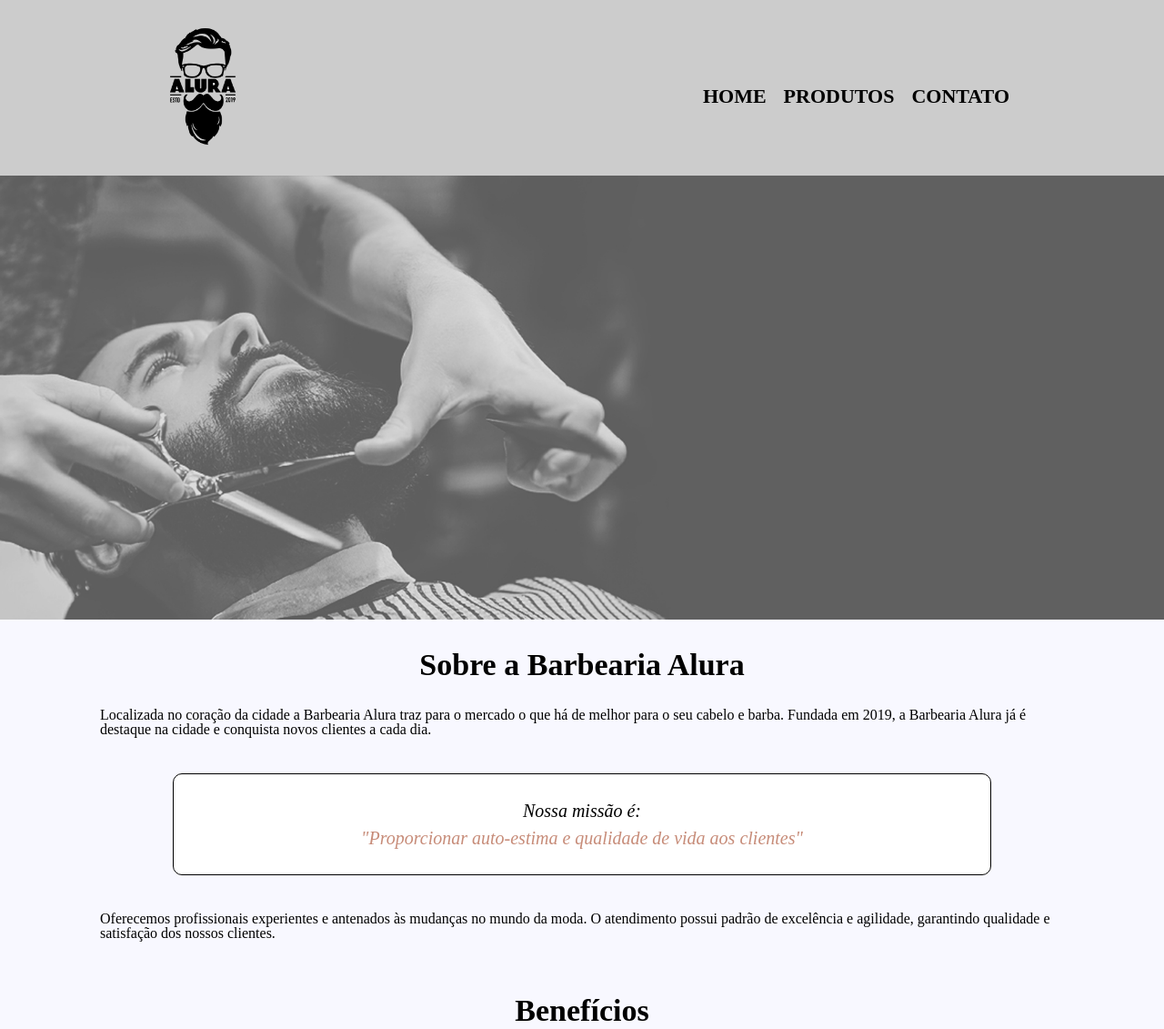
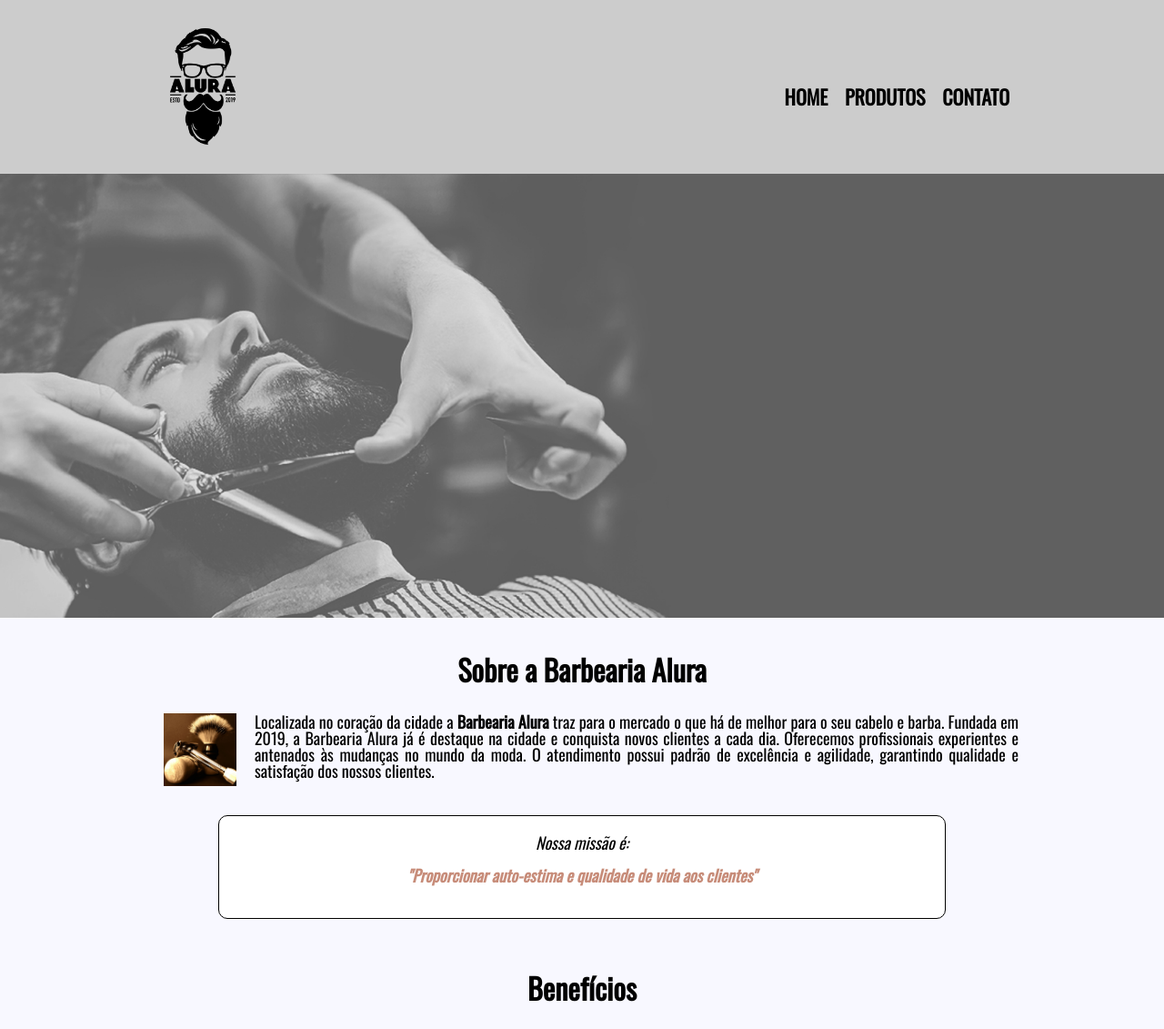
Before and after one commit to martafarias0/barbearia-alura, a plain HTML site: page index.html in a window 1280 px wide. Shown: the top 1131 px of the page at 91% size. Drawn offline with nearby package versions, Linux system fonts and the light colour scheme.

Commit message:
aperfeiçoo a página inicial

```diff
--- a/index.html
+++ b/index.html
@@ -5,6 +5,10 @@
 		<title>Barbearia Alura</title>
 		<link rel="stylesheet" href="reset.css">
 		<link rel="stylesheet" href="style-HOME.css">
+		<link rel="preconnect" href="https://fonts.googleapis.com">
+		<link rel="preconnect" href="https://fonts.gstatic.com" crossorigin>
+		<link href="https://fonts.googleapis.com/css2?family=Oswald:wght@200;300;400&display=swap" rel="stylesheet">
+
 	</head>
 
 	<body>
@@ -22,21 +26,23 @@
 				</nav>
 			</div>
 		</header>
-			<img id="banner" src="banner2.jpg">
+			<img class="banner" src="banner2.jpg">
 		<main>
-			<div class="principal">
-				<h2 class="titulo-centralizado">Sobre a Barbearia Alura</h2>
-
-				<p>Localizada no coração da cidade a <strong>Barbearia Alura</strong> traz para o mercado o que há de melhor para o seu cabelo e barba. Fundada em 2019, a Barbearia Alura já é destaque na cidade e conquista novos clientes a cada dia.</p>
+			<section class="principal">
+				<h2 class="titulo-principal">Sobre a Barbearia Alura</h2>
+				<div>
+					<img class="utensilios" src="utensilios.jpg" alt="utensilios de um barbeiro">
+				</div>
+				<p class="descricao">Localizada no coração da cidade a <strong>Barbearia Alura</strong> traz para o mercado o que há de melhor para o seu cabelo e barba. Fundada em 2019, a Barbearia Alura já é destaque na cidade e conquista novos clientes a cada dia. Oferecemos profissionais experientes e antenados às mudanças no mundo da moda. O atendimento possui padrão de excelência e agilidade, garantindo qualidade e satisfação dos nossos clientes.</p>
 				<div class="missao">
 					<p id="missao1"><em>Nossa missão é:</em></p>
 					<p id="missao2"><strong>"Proporcionar auto-estima e qualidade de vida aos clientes"</strong></p>
 				</div>
-				<p>Oferecemos profissionais experientes e antenados às mudanças no mundo da moda. O atendimento possui padrão de excelência e agilidade, garantindo qualidade e satisfação dos nossos clientes.</p>
-			</div>
 
-		<div class="beneficios">
-			<h3 class="titulo-centralizado">Benefícios</h3>
+			</section>
+
+		<section class="beneficios">
+			<h3 class="titulo-principal">Benefícios</h3>
 			<img src="beneficios2.jpg" class="imagembeneficios">
 			<ul class="lista-beneficios">
 				<li class="itens">Atendimento aos Clientes</li>
@@ -46,11 +52,12 @@
 			</ul>
 
 
-		</div>
+		</section>
 	</main>
-	</body>
 	<footer>
 		<img src="logo-branco.png">
 		<p>&copy; Copyright Barbearia Alura - 2019</p>
 	</footer>
+	</body>
+
 </html>
--- a/style-HOME.css
+++ b/style-HOME.css
@@ -1,3 +1,6 @@
+body{
+	font-family: 'Oswald', sans-serif;
+}
 header{
 	background: #CCCCCC;
 	padding: 20px;
@@ -21,7 +24,7 @@ nav li {
 }
 nav a {
 	text-transform: uppercase;
-	color: #000000;
+	color:  #000000;
 	font-weight: bold;
 	font-size: 22px;
 	text-decoration: none;
@@ -36,23 +39,40 @@ body{
 main{
 	margin: 0 80px;
 }
-#banner {
+.banner {
 	width:100%;
 }
 
 .principal{
-	padding: 30px;
+margin: 40px 80px;
+
+
 }
 
-.titulo-centralizado {
+.titulo-principal {
 	text-align: center;
-	font-size: 34px;
+	font-size: 2em;
 	font-weight: bold;
-	margin-bottom: 30px;
+	margin-bottom: 1em;
+	clear: left;
+}
+.utensilios {
+	width: 80px;
+	float: left;
+	margin: 0 20px 20px 20px;
+
 }
 
-p {
-	margin: 10px 0;
+.principal p {
+	margin: 0 0 1em;
+	font-size: 18px;
+	text-align: justify;
+}
+.principal em{
+	font-style: italic;
+}
+.principal strong{
+	font-weight: bold;
 }
 .missao{
 	margin: 40px 80px;
```
Also changed, not shown: utensilios.jpg (added).
